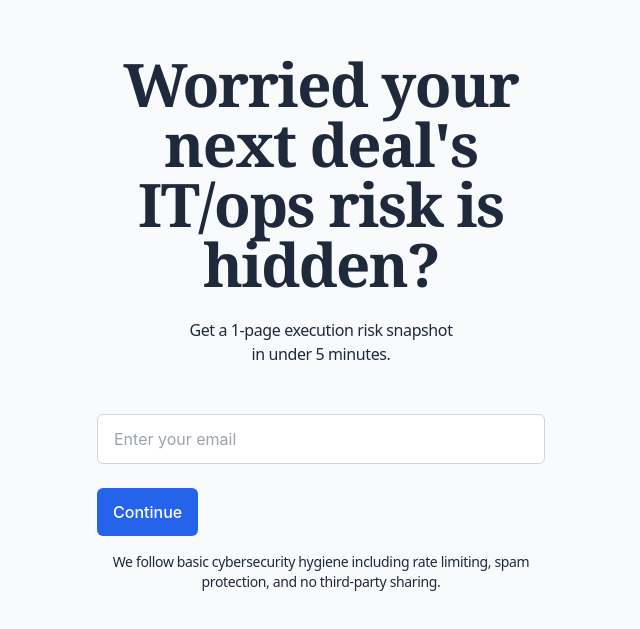
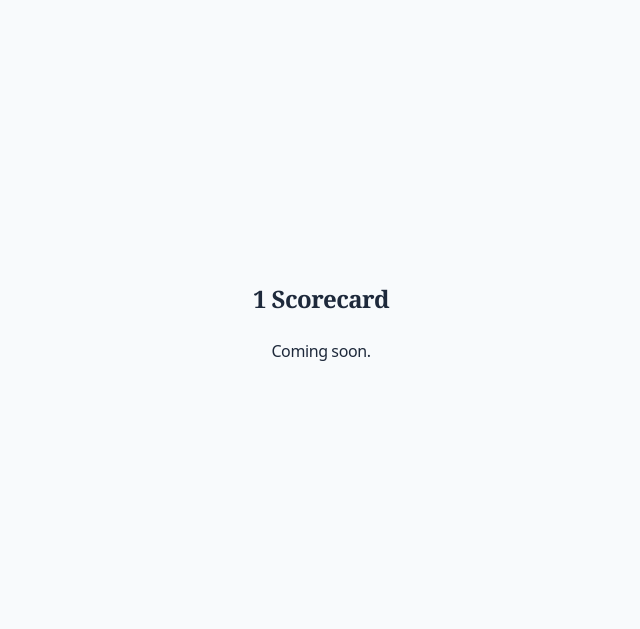
Before and after one commit to connortpeterson/ops-risk-landing, a React (Vite) app: page /score/1 in a window 1280 px wide. Before the commit this address led to /. Shown: the part 109-738 px from the top of the page, without its empty margins (319-959 px from the left). Built offline with nearby package versions, Linux system fonts and the light colour scheme.

Commit message:
Add ticker input on landing page

```diff
--- a/src/App.tsx
+++ b/src/App.tsx
@@ -3,6 +3,7 @@ import LandingPage from './LandingPage'
 import Quiz from './Quiz'
 import Summary from './Summary'
 import RisksSummary from './RisksSummary'
+import Score from './Score'
 
 function App() {
   return (
@@ -12,6 +13,7 @@ function App() {
         <Route path="/quiz" element={<Quiz />} />
         <Route path="/summary" element={<Summary />} />
         <Route path="/risks" element={<RisksSummary />} />
+        <Route path="/score/:ticker" element={<Score />} />
         <Route path="*" element={<Navigate to="/" />} />
       </Routes>
     </Router>
--- a/src/LandingPage.tsx
+++ b/src/LandingPage.tsx
@@ -1,14 +1,16 @@
 import { useNavigate } from 'react-router-dom'
-import usePersistentQuizState from './usePersistentQuizState'
+import { useState } from 'react'
 
 function LandingPage() {
-  const [quizState, setQuizState] = usePersistentQuizState()
+  const [ticker, setTicker] = useState('')
   const navigate = useNavigate()
 
   const handleSubmit = (e: React.FormEvent) => {
     e.preventDefault()
-    // Navigate to quiz page
-    navigate('/quiz')
+    const trimmed = ticker.trim().toUpperCase()
+    if (trimmed) {
+      navigate(`/score/${trimmed}`)
+    }
   }
 
   return (
@@ -25,15 +27,15 @@ function LandingPage() {
 
         <form onSubmit={handleSubmit} className="space-y-6">
           <div>
+            <label className="block mb-2 font-medium">
+              Enter a Biotech Ticker (e.g. SRPT, CRSP)
+            </label>
             <input
-              type="email"
-              value={quizState.email}
-              onChange={(e) =>
-                setQuizState((prev) => ({ ...prev, email: e.target.value }))
-              }
-              placeholder="Enter your email"
+              type="text"
+              value={ticker}
+              onChange={(e) => setTicker(e.target.value)}
               required
-              className="w-full max-w-xs md:max-w-md mx-auto px-4 py-3 border border-gray-300 rounded-md focus:outline-none focus:ring-2 focus:ring-blue-500 focus:border-transparent"
+              className="w-full max-w-sm p-3 border rounded-md"
             />
           </div>
           <div className="text-center md:text-left">
@@ -41,7 +43,7 @@ function LandingPage() {
               type="submit"
               className="w-full md:w-auto mx-auto bg-blue-600 hover:bg-blue-700 text-white font-medium py-3 px-4 rounded-md transition duration-200"
             >
-              Continue
+              Run Scorecard
             </button>
           </div>
         </form>
--- /dev/null
+++ b/src/Score.tsx
@@ -0,0 +1,16 @@
+import { useParams } from 'react-router-dom'
+
+function Score() {
+  const { ticker } = useParams<{ ticker: string }>()
+
+  return (
+    <section className="min-h-screen flex flex-col items-center justify-center bg-slate-50 text-slate-800 p-6">
+      <main className="max-w-md w-full space-y-6 text-center">
+        <h1 className="text-2xl font-bold">{ticker?.toUpperCase()} Scorecard</h1>
+        <p>Coming soon.</p>
+      </main>
+    </section>
+  )
+}
+
+export default Score
```
